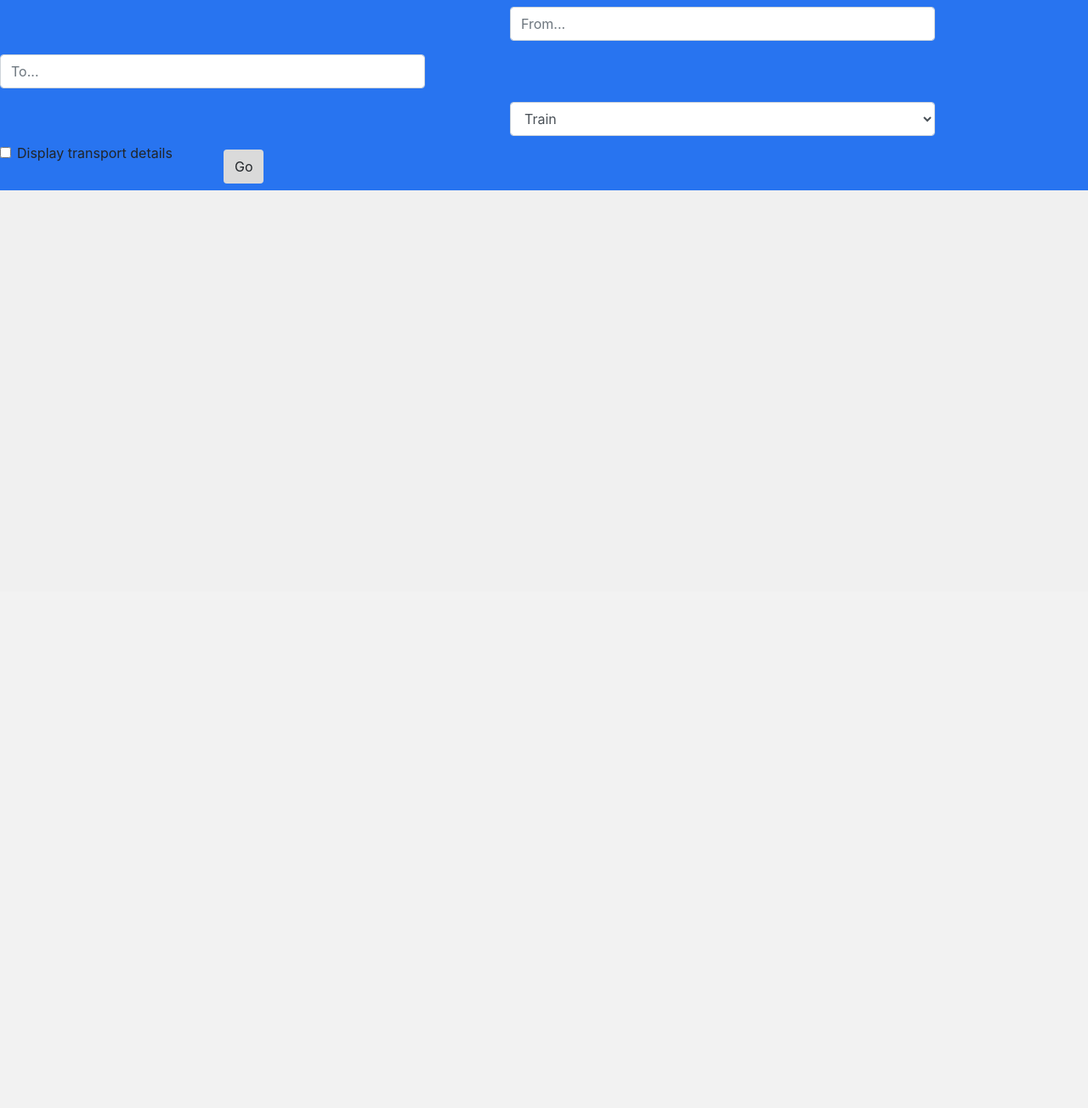
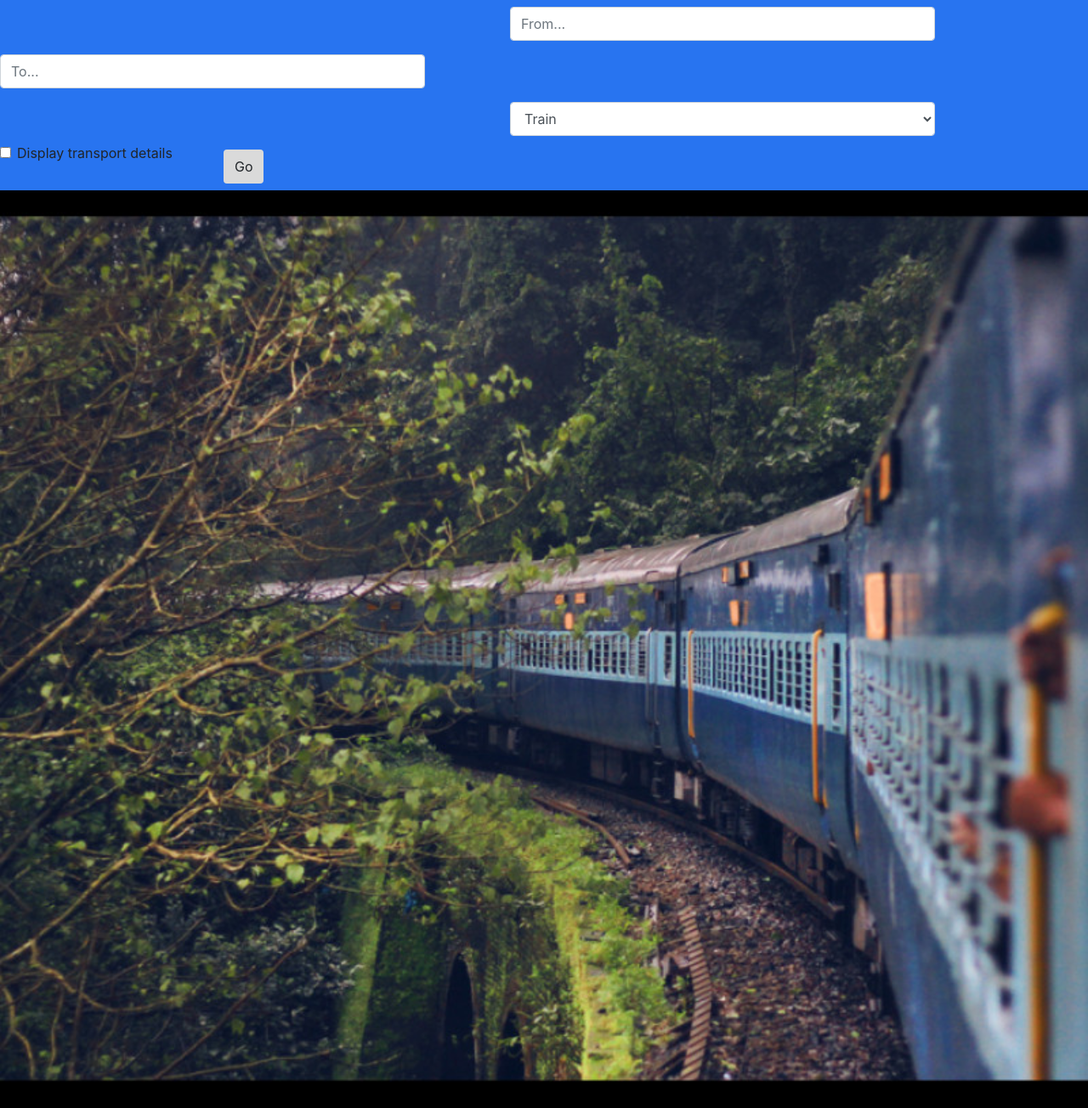
Before and after one commit to kankits/Not-Random, a Flask app: page /travel in a window 1280 px wide. Shown: the part 104-1408 px from the top of the page at 85% size. Before the commit the page ends 328 px from the top, so only its background shows below. Run offline with Flask 3, Linux system fonts and the light colour scheme; some libraries are stand-ins or nearby versions.

Commit message:
added background to travel UI

```diff
--- a/static/style.css
+++ b/static/style.css
@@ -124,6 +124,18 @@
   height:max-content;
   margin-left: 0px;
   margin-right: 0px;
+  margin-bottom: 0px;
+}
+
+.container-results-train {
+  min-height: 1080px;
+  margin-left: 0px;
+  margin-right: 0px;
+  margin-bottom: 0px;
+  background-image: url('images/train1.jpg');
+  background-repeat: no-repeat;
+  background-size: cover;
+  background-position: center;
 }
 
 .container-sign {
@@ -170,6 +182,19 @@
   background-color: transparent;
   height:max-content;
 }
+
+.filter_results_travel_container {
+  margin-left: 50px;
+  margin-top: 30px;
+  padding-top: 50px;
+  padding-bottom: 50px;
+  padding-left: 50px;
+  /* background-color: rgba(255, 255, 255, 0.75); */
+  background-color: transparent;
+  height:max-content;
+}
+
+
 
 .places_recommendations {
   margin-top: 30px;
--- a/template/travel.html
+++ b/template/travel.html
@@ -59,10 +59,12 @@
   </script>
 
 
-<div class="container-results">
+<div class="container-results-train">
+  <!-- <img src = "{{ url_for('static', filename='images/train.jpg') }}"; width="100%"; height="100%";>  -->
   <div class="row">
-    <div class="col-md-6 filter_results_places_container" id="filter_results_travel_container">
+    <div class="col-md-6 filter_results_travel_container" id="filter_results_travel_container">
       <!-- Your search results go here -->
+
   </div>
   <script>
   let src = null;
@@ -79,7 +81,7 @@
 
   function displayResults(results) {
     const createResultCard = (result) => {
-      let card = '<li class="list-group-item">';
+      let card = '<li class="list-group-item"  style = "background-color: rgba(255, 255, 255, 0.85);" >';
       card += '<div class="row">';
       card += '<div class="col-md-3">';
       card += '<ul>';
```
Also changed, not shown: static/images/train.jpg (added), static/images/train1.jpg (added).
